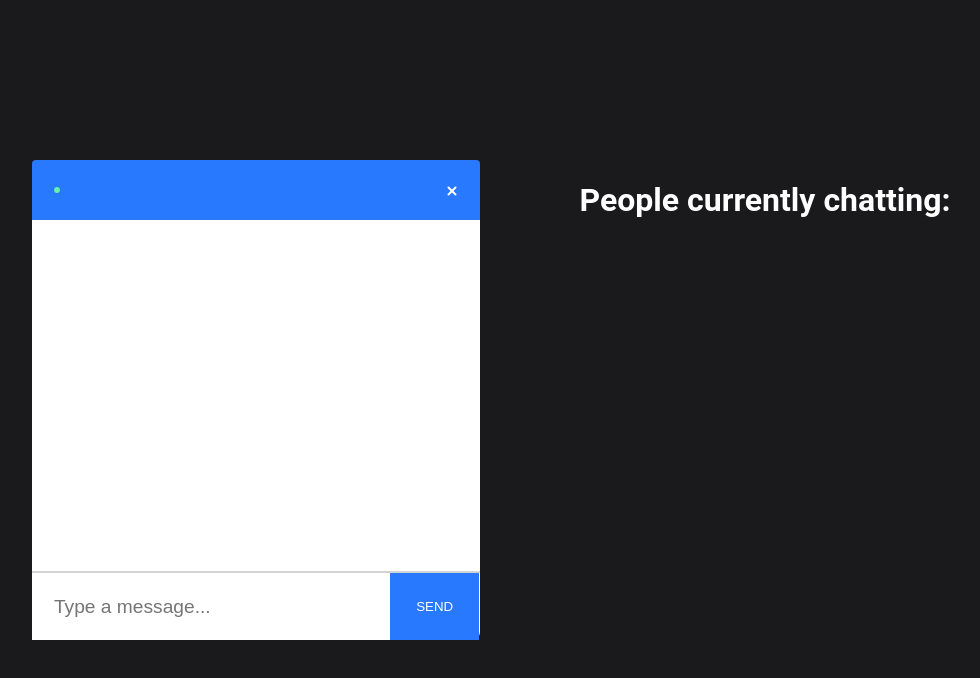
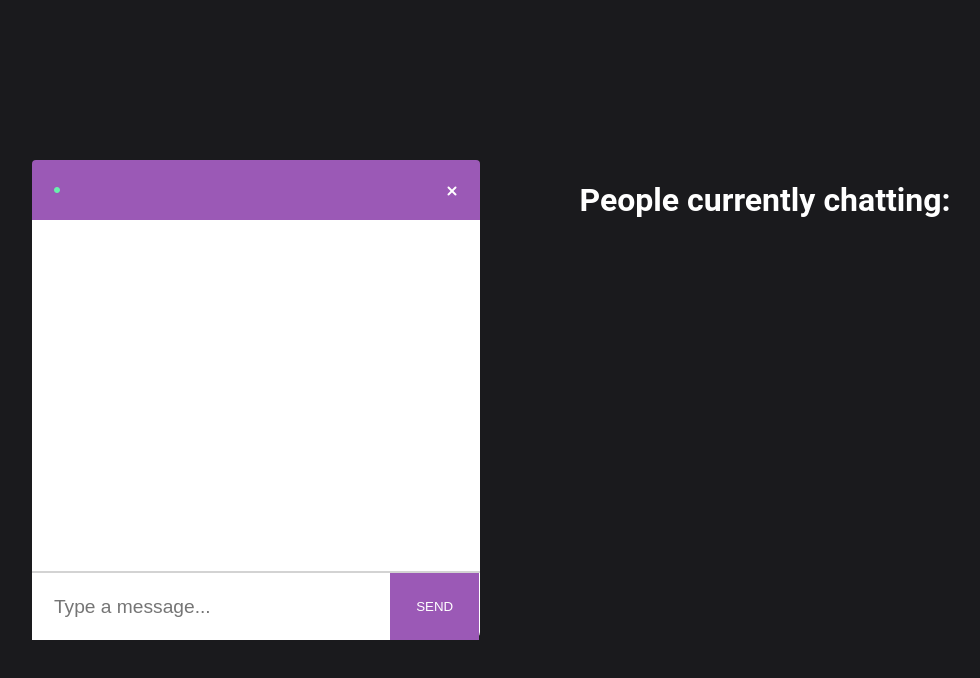
Before and after one commit to guru-apr21/gement.io, a React (Create React App) app in the folder client/: page /chat in a window 1280 px wide. Shown: the top 678 px of the page, without its empty margins (149-1129 px from the left). Built offline with nearby package versions, Linux system fonts and the light colour scheme.

Commit message:
Change color to #9b59b6 🌈

```diff
--- a/client/src/components/InfoBar/InfoBarElements.js
+++ b/client/src/components/InfoBar/InfoBarElements.js
@@ -4,7 +4,7 @@ export const InfoBarWrapper = styled.div`
   display: flex;
   align-items: center;
   justify-content: space-between;
-  background: #2979ff;
+  background: #9b59b6;
   border-radius: 4px 4px 0 0;
   height: 60px;
   width: 100%;
--- a/client/src/components/Join/JoinElements.js
+++ b/client/src/components/Join/JoinElements.js
@@ -39,7 +39,7 @@ export const Button = styled.button`
   color: #fff !important;
   text-transform: uppercase;
   text-decoration: none;
-  background: #2979ff;
+  background: #9b59b6;
   padding: 20px;
   border-radius: 5px;
   display: inline-block;
--- a/client/src/components/Join/index.js
+++ b/client/src/components/Join/index.js
@@ -15,7 +15,7 @@ const Join = () => {
   return (
     <JoinOuterContainer>
       <JoinInnerContainer>
-        <Heading>Join</Heading>
+        <Heading>Join Room</Heading>
         <Input
           placeholder="Name"
           type="text"
--- a/client/src/components/Message/index.js
+++ b/client/src/components/Message/index.js
@@ -19,7 +19,7 @@ const Message = ({ message: { user, text }, name }) => {
       <MessageSentBy $style={{ 'padding-right': '10px' }}>
         {trimmedName}
       </MessageSentBy>
-      <MessageBox $style={{ background: '#2979ff' }}>
+      <MessageBox $style={{ background: '#9b59b6' }}>
         <MessageText $style={{ color: 'white' }}>
           {ReactEmoji.emojify(text)}
         </MessageText>
--- a/client/src/components/MessageComposer/MessageComposerElements.js
+++ b/client/src/components/MessageComposer/MessageComposerElements.js
@@ -21,7 +21,7 @@ export const MessageComposerButton = styled.button`
   color: #fff !important;
   text-transform: uppercase;
   text-decoration: none;
-  background: #2979ff;
+  background: #9b59b6;
   padding: 20px;
   display: inline-block;
   border: none;
```
Also changed, not shown: 1 other file (tests, documents, lock files or other folders).
